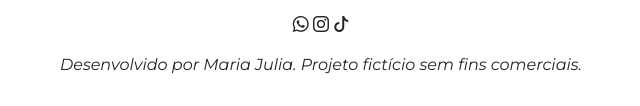
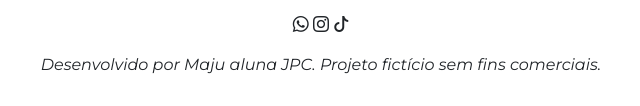
Before and after one commit to majuzzz/site-acessivel, a plain HTML site: page index.html in a window 1280 px wide. Shown: the part 2633-2739 px from the top of the page, 319-959 px from the left. Drawn offline with nearby package versions, Linux system fonts and the light colour scheme.

Commit message:
Update index.html

```diff
--- a/index.html
+++ b/index.html
@@ -127,7 +127,7 @@
         <i class="bi bi-whatsapp"></i>
         <i class="bi bi-instagram"></i>
         <i class="bi bi-tiktok"></i>
-        <p class="mt-3">Desenvolvido por Maria Julia. Projeto fictício sem fins comerciais.</p>
+        <p class="mt-3">Desenvolvido por Maju aluna JPC. Projeto fictício sem fins comerciais.</p>
     </footer>
     <script src="https://cdnjs.cloudflare.com/ajax/libs/scrollReveal.js/4.0.9/scrollreveal.js"></script>
     <script src="script.js"></script>
```
